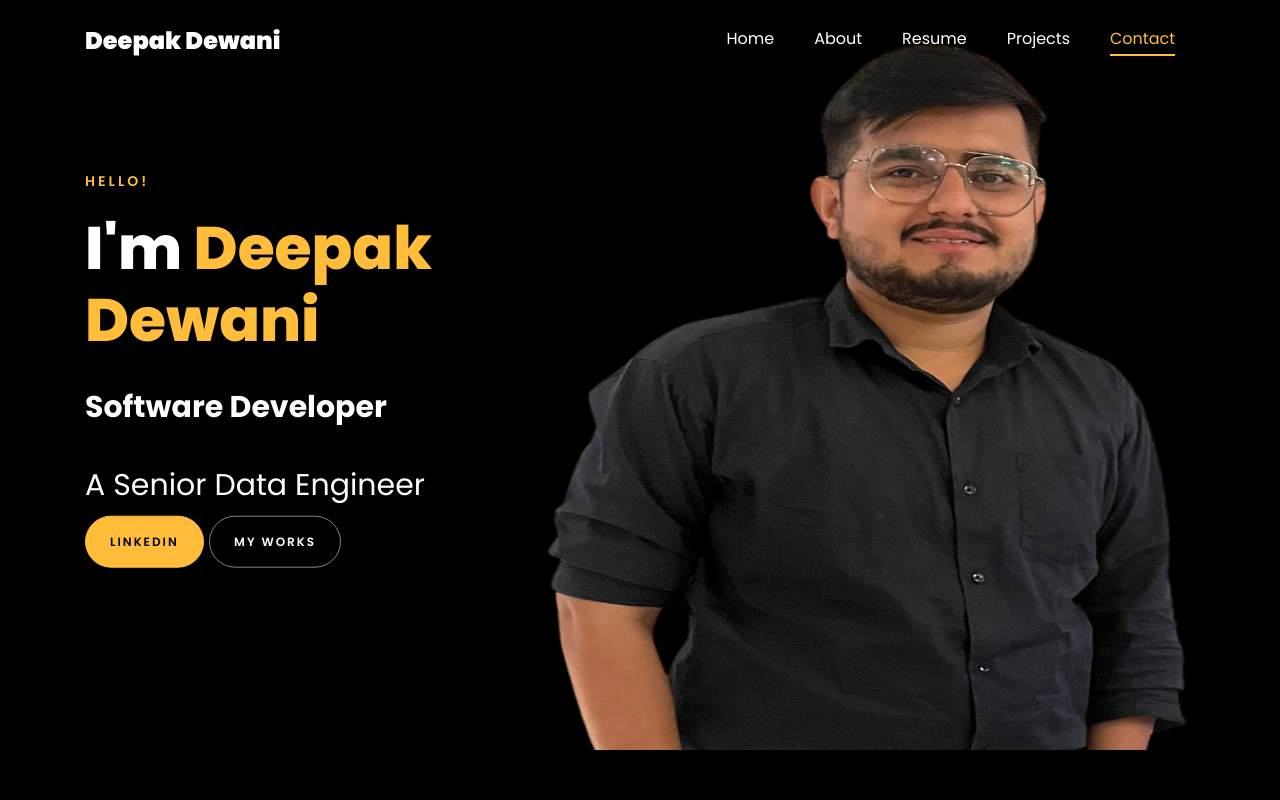
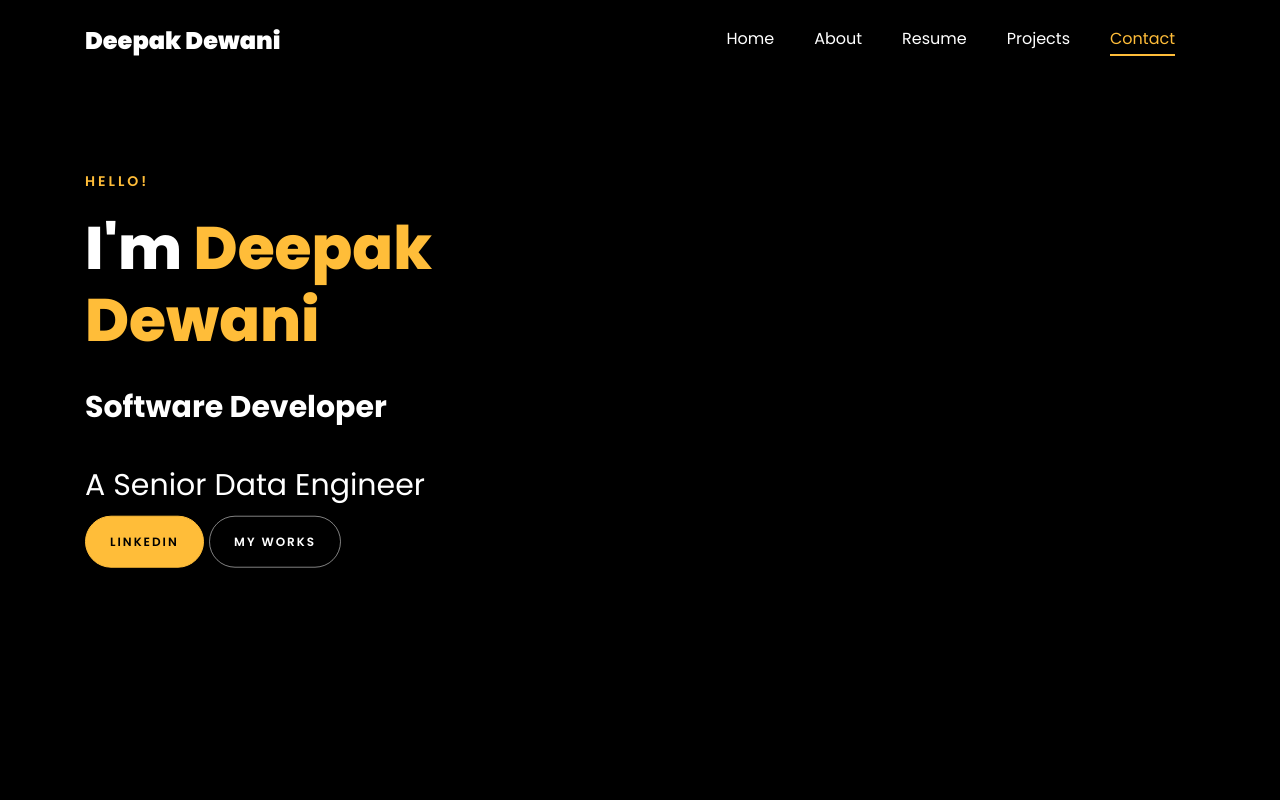
Before and after one commit to deepakdewani/deepakdewani.github.io, a plain HTML site: page index.html in a window 1280 px wide. Shown: the top 800 px of the page. Drawn offline with Linux system fonts and the light colour scheme; files whose address does not match are found by name.

Commit message:
Pic removed

```diff
--- a/index.html
+++ b/index.html
@@ -141,7 +141,7 @@
 	      	<div class="overlay"></div>
 	         <div class="container">
 	          <div class="row d-md-flex no-gutters slider-text align-items-end justify-content-end" data-scrollax-parent="true">
-	          	<div class="one-third js-fullheight order-md-last img" style="background-image:url(images/bg_11.png);">
+	          	<div class="one-third js-fullheight order-md-last img" style="background-image:url;">
 	          	 <div class="overlay"></div>
 	          	</div>
 		          <div class="one-forth d-flex  align-items-center ftco-animate" data-scrollax=" properties: { translateY: '70%' }">
```
